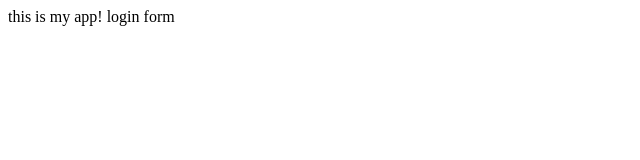
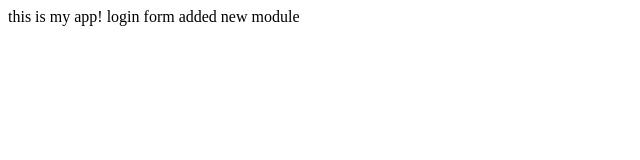
Before and after one commit to rbtgagnon/myAppSample, a plain HTML site: page index.html in a window 1280 px wide. Shown: the whole page, without its empty margins (0-640 px from the left). Drawn offline with Linux system fonts and the light colour scheme.

Commit message:
added new module

```diff
--- a/index.html
+++ b/index.html
@@ -5,5 +5,6 @@
     <body>
         this is my app!
         login form
+        added new module
     </body>
 </html>
```
